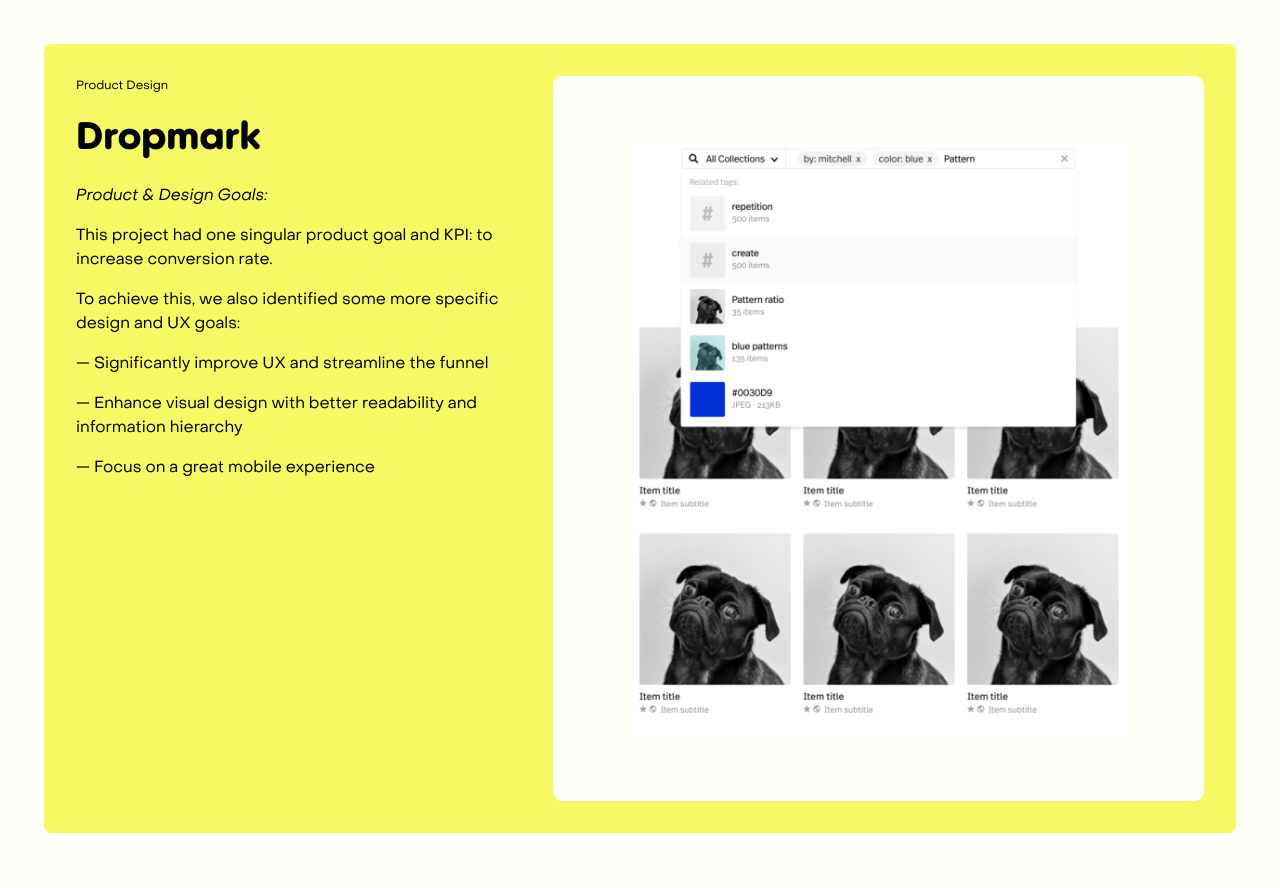
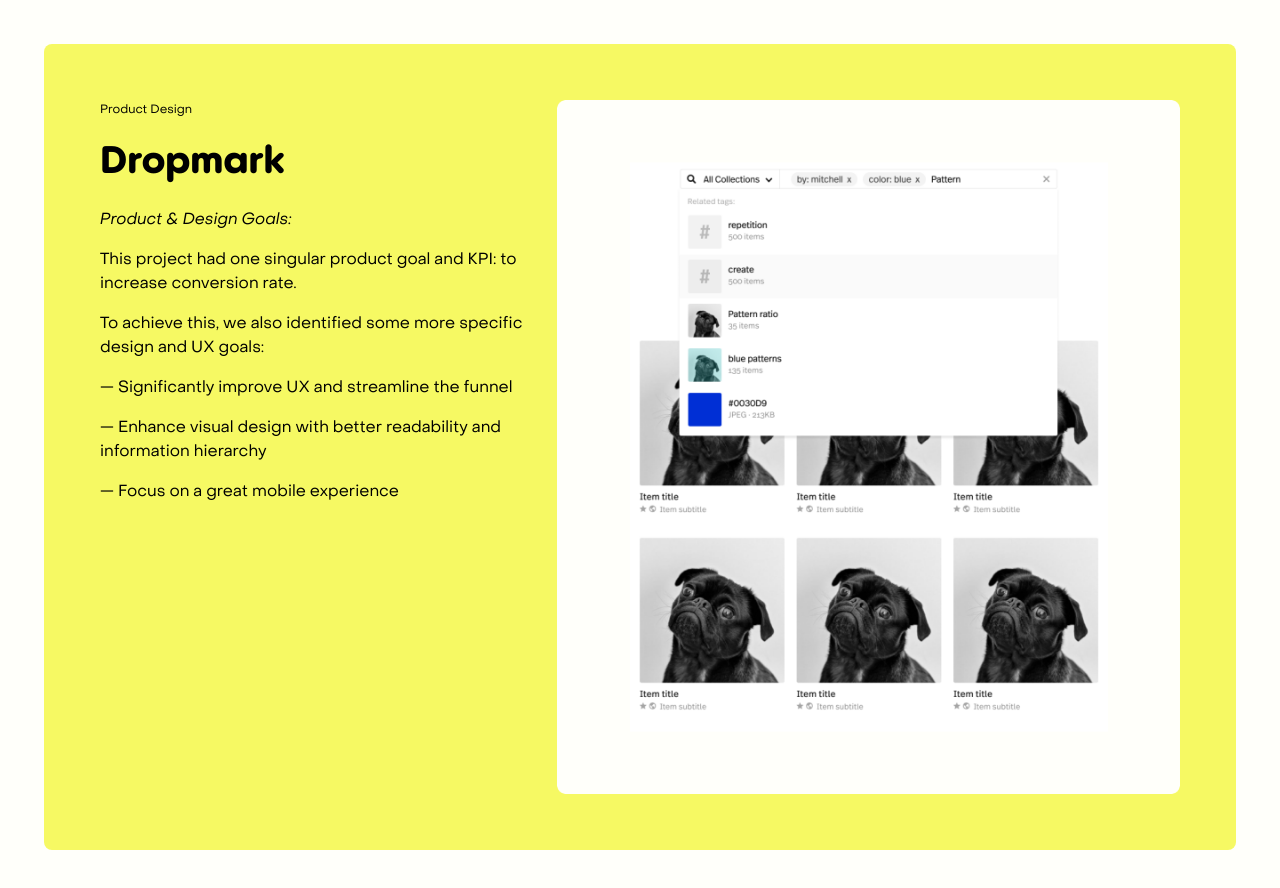
Before and after one commit to tyleemem/tyleemarsh.com, a Next.js app: page /work/dropmark in a window 1280 px wide. Shown: the top 888 px of the page. Built offline with nearby package versions, Linux system fonts and the light colour scheme.

Commit message:
Extract common project components

```diff
--- /dev/null
+++ b/components/copy.tsx
@@ -0,0 +1,9 @@
+import { ReactNode } from "react";
+
+export function Copy({ children }: { children: ReactNode }) {
+  return <div className="space-y-4">{children}</div>;
+}
+
+export function List({ children }: { children: ReactNode }) {
+  return <ul className="list-emdash list-inside space-y-4">{children}</ul>;
+}
--- /dev/null
+++ b/components/project.tsx
@@ -0,0 +1,44 @@
+import { ReactNode } from "react";
+import { Copy } from "components/copy";
+
+export function Layout({ children }: { children: ReactNode }) {
+  return (
+    <div className="md:p-11">
+      <Background>
+        <div className="grid grid-cols-1 justify-items-center gap-4 md:p-14 lg:grid-cols-12 lg:justify-items-end">
+          {children}
+        </div>
+      </Background>
+    </div>
+  );
+}
+
+function Background({ children }: { children: ReactNode }) {
+  return <div className="rounded-lg bg-lemonLime">{children}</div>;
+}
+
+export function TopLeft({ children }: { children: ReactNode }) {
+  return <div className="p-8 md:p-0 lg:col-span-5">{children}</div>;
+}
+
+export function BottomRight({ children }: { children: ReactNode }) {
+  return <div className="lg:col-span-7 lg:col-start-6">{children}</div>;
+}
+
+export function Description({
+  type,
+  title,
+  children,
+}: {
+  type: string;
+  title: string;
+  children: ReactNode;
+}) {
+  return (
+    <Copy>
+      <h1 className="text-sm">{type}</h1>
+      <h2 className="font-rounded text-2xl">{title}</h2>
+      {children}
+    </Copy>
+  );
+}
--- a/pages/about.tsx
+++ b/pages/about.tsx
@@ -1,4 +1,5 @@
 import Image from "next/image";
+import { Copy } from "components/copy";
 import { ReactNode } from "react";
 
 export default function About() {
@@ -36,10 +37,6 @@
   return <div className="mx-auto max-w-lg">{children}</div>;
 }
 
-function Copy({ children }: { children: ReactNode }) {
-  return <div className="space-y-4">{children}</div>;
-}
-
 function ProfileImage() {
   return (
     <Image
--- a/pages/work/dropmark.tsx
+++ b/pages/work/dropmark.tsx
@@ -1,13 +1,20 @@
 import Image from "next/image";
+import { List } from "components/copy";
+import * as project from "components/project";
 
-export default function Dropmark() {
+export default function Page() {
   return (
     <main>
-      <div className="md:p-11">
-        <div className="grid grid-cols-1 justify-items-center gap-4 rounded-lg bg-lemonLime md:p-8 lg:grid-cols-12 lg:justify-items-end">
-          <div className="space-y-4 p-8 md:p-0 lg:col-span-5">
-            <h1 className="text-sm">Product Design</h1>
-            <h2 className="font-rounded text-2xl">Dropmark</h2>
+      <Dropmark />
+    </main>
+  );
+}
+
+export function Dropmark() {
+  return (
+    <project.Layout>
+      <project.TopLeft>
+        <project.Description type="Product Design" title="Dropmark">
           <p className="italic">Product & Design Goals:</p>
 
           <p>
@@ -16,11 +23,11 @@
           </p>
 
           <p>
-              To achieve this, we also identified some more specific design and
-              UX goals:
+            To achieve this, we also identified some more specific design and UX
+            goals:
           </p>
 
-            <ul className="list-emdash list-inside space-y-4">
+          <List>
             <li>Significantly improve UX and streamline the funnel</li>
 
             <li>
@@ -29,9 +36,11 @@
             </li>
 
             <li>Focus on a great mobile experience</li>
-            </ul>
-          </div>
-          <div className="lg:col-span-7 lg:col-start-6">
+          </List>
+        </project.Description>
+      </project.TopLeft>
+
+      <project.BottomRight>
         <Image
           className="rounded-lg"
           src="/images/dropmark/placeholder.png"
@@ -39,9 +48,7 @@
           width={700}
           height={700}
         />
-          </div>
-        </div>
-      </div>
-    </main>
+      </project.BottomRight>
+    </project.Layout>
   );
 }
--- a/pages/work/index.tsx
+++ b/pages/work/index.tsx
@@ -6,7 +6,9 @@
     <main>
       <div className="grid grid-cols-1 justify-items-stretch gap-11 p-11 md:grid-cols-3">
         <Tile name="Profile" shape={<Circle />} />
-        <Link href="work/dropmark"><Tile name="Dropmark" shape={<Door />} /></Link>
+        <Link href="work/dropmark">
+          <Tile name="Dropmark" shape={<Door />} />
+        </Link>
         <Tile name="Possible" shape={<Square />} />
         <Tile name="Every" shape={<Square />} />
         <Tile name="Shared Future" shape={<Circle />} />
@@ -18,12 +20,12 @@
 
 function Tile({ name, shape }: { name: string; shape: ReactNode }) {
   return (
-      <div className="grid grid-cols-1 items-center">
-        <div className="z-10 col-span-full row-span-full text-center font-rounded text-2xl">
-          {name}
-        </div>
-        <div className="z-0 col-span-full row-span-full">{shape}</div>
+    <div className="grid grid-cols-1 items-center">
+      <div className="z-10 col-span-full row-span-full text-center font-rounded text-2xl">
+        {name}
       </div>
+      <div className="z-0 col-span-full row-span-full">{shape}</div>
+    </div>
   );
 }
 
--- a/tsconfig.json
+++ b/tsconfig.json
@@ -13,7 +13,8 @@
     "resolveJsonModule": true,
     "isolatedModules": true,
     "jsx": "preserve",
-    "incremental": true
+    "incremental": true,
+    "baseUrl": "."
   },
   "include": ["next-env.d.ts", "**/*.ts", "**/*.tsx"],
   "exclude": ["node_modules"]
```
Lines whose indentation alone changed are shown as unchanged.
